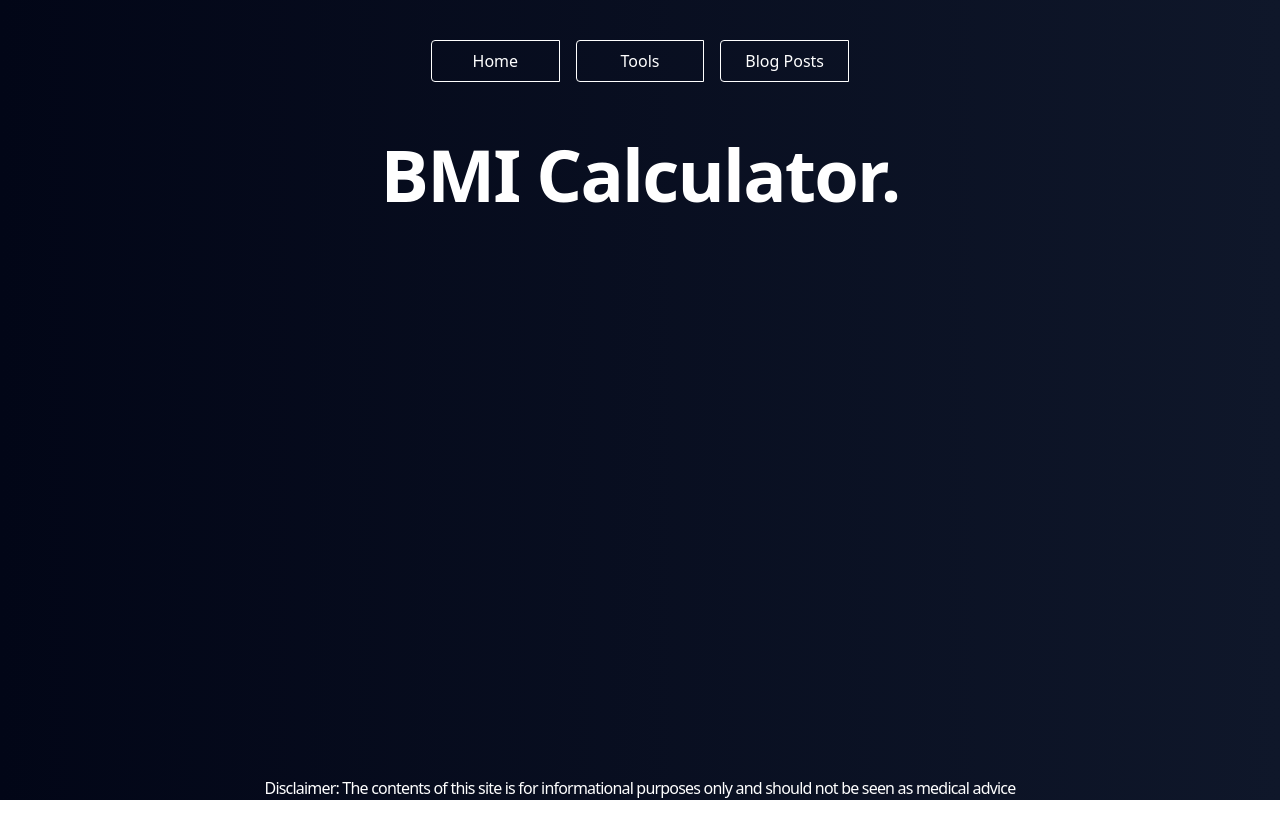
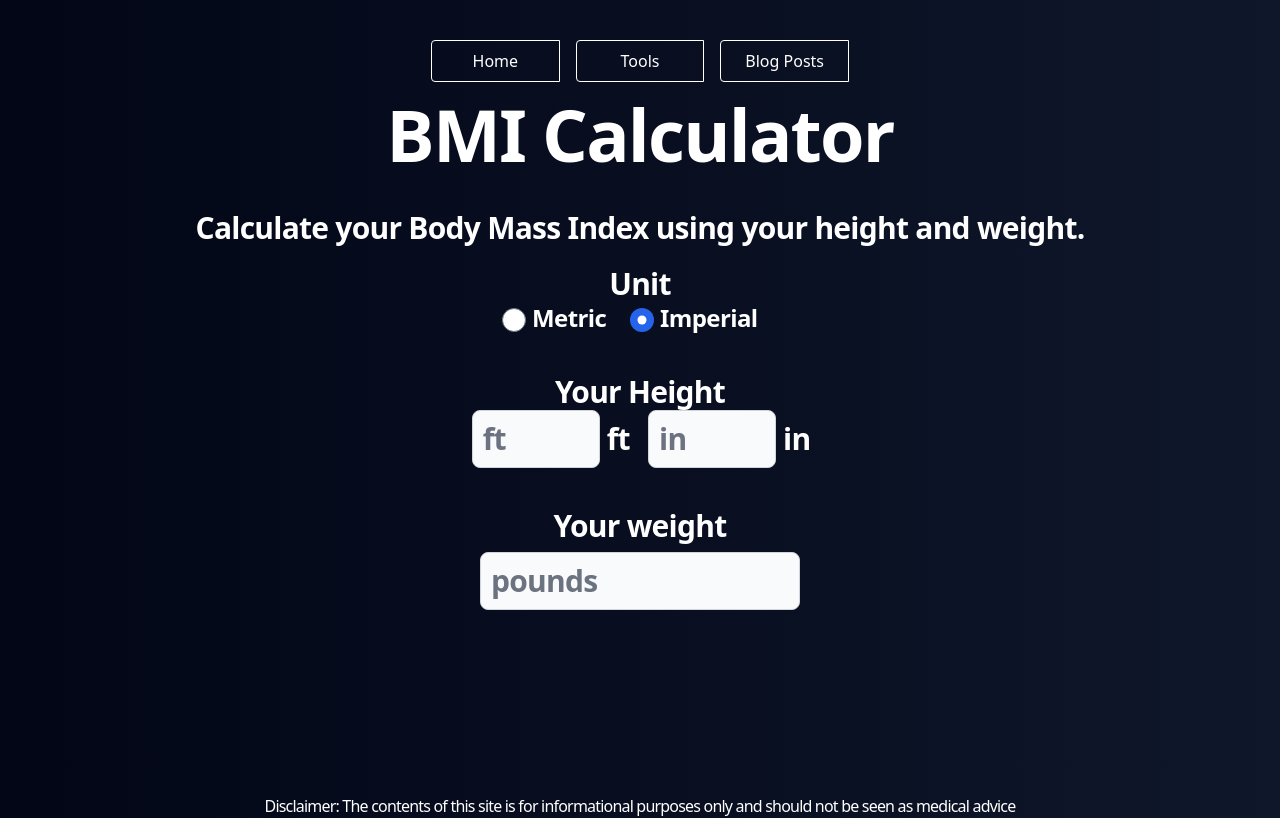
Before and after one commit to jeppzone/jeppzonelifestyle, a SvelteKit app: page /tools/bmi-calculator in a window 1280 px wide. Built offline with nearby package versions, Linux system fonts and the light colour scheme; a web font is replaced by a local one.

Commit message:
Add BMI Calculator

```diff
--- a/src/routes/tools/bmi-calculator/+page.svelte
+++ b/src/routes/tools/bmi-calculator/+page.svelte
@@ -1,8 +1,217 @@
 <script>
-	/** @type {import('./$types').PageData} */
-	export let data;
+	/**
+	 * @type {number}
+	 */
+	let heightCm;
+	/**
+	 * @type {number}
+	 */
+	let heightFt;
+	/**
+	 * @type {number}
+	 */
+	let heightIn;
+	/**
+	 * @type {number}
+	 */
+	let weightKg;
+	/**
+	 * @type {number}
+	 */
+	let weightPounds;
+	let unit = 'imperial';
+	$: showResult =
+		(!isNaN(weightKg) && !isNaN(heightCm)) ||
+		(!isNaN(weightPounds) && !isNaN(heightFt) && !isNaN(heightIn));
+	$: calculatedBmi =
+		unit === 'metric'
+			? +weightKg / Math.pow(+heightCm / 100, 2)
+			: toKg(weightPounds) / Math.pow(toCm(heightFt, heightIn) / 100, 2);
+
+	/**
+	 * @param {{ currentTarget: { value: string; }; }} event
+	 */
+	function onChangeUnit(event) {
+		unit = event.currentTarget.value;
+		if (unit === 'metric') {
+			if (heightFt && heightIn) {
+				heightCm = toCm(heightFt, heightIn);
+			}
+			if (weightPounds) {
+				weightKg = toKg(weightPounds);
+			}
+		} else if (unit === 'imperial') {
+			if (heightCm) {
+				const feetAndInches = toFeet(heightCm);
+				heightFt = feetAndInches.feet;
+				heightIn = feetAndInches.inches;
+			}
+			if (weightKg) {
+				weightPounds = toPounds(weightKg);
+			}
+		}
+	}
+	/**
+	 * @param {number} cm
+	 */
+	function toFeet(cm) {
+		var realFeet = (cm * 0.3937) / 12;
+		var feet = Math.floor(realFeet);
+		var inches = Math.round((realFeet - feet) * 12);
+		return { feet: feet, inches: inches };
+	}
+
+	/**
+	 * @param {number} feet
+	 * @param {number} inches
+	 */
+	function toCm(feet, inches) {
+		const totalInches = feet * 12 + +inches;
+		const centimeters = Math.round(totalInches * 2.54);
+		return centimeters;
+	}
+
+	/**
+	 * @param {number} pounds
+	 */
+	function toKg(pounds) {
+		// 1 pound is approximately equal to 0.45359237 kilograms
+		return parseFloat((pounds * 0.45359237).toFixed(1));
+	}
+
+	/**
+	 * @param {number} kg
+	 */
+	function toPounds(kg) {
+		// 1 kilogram is approximately equal to 2.20462262 pounds
+		return parseFloat((kg * 2.20462262).toFixed(1));
+	}
 </script>
 
-<h1 class="md:text-7xl sm:text-5xl xs:text-5xl text-center tracking-tight font-bold pt-10">
-	BMI Calculator.
-</h1>
+<svelte:head>
+	<title>BMI Calculator: Calculating your Body Mass Index</title>
+	<meta name="description" content="A calucaltor that calculates your Body Mass Index (BMI)" />
+</svelte:head>
+
+<section>
+	<h1 class="md:text-7xl sm:text-5xl xs:text-5xl text-center tracking-tight font-bold">
+		BMI Calculator
+	</h1>
+	<h2 class="text-3xl pt-10 text-center tracking-tight font-bold">
+		Calculate your Body Mass Index using your height and weight.
+	</h2>
+
+	<div class="pt-5">
+		<h3 class="text-3xl text-center tracking-tight font-bold">Unit</h3>
+		<label class="text-3xl font-bold tracking-tight text-white xs:text-xl sm:text-2xl">
+			<input
+				checked={unit === 'metric'}
+				on:change={onChangeUnit}
+				type="radio"
+				name="unit"
+				value="metric"
+				class="w-6 h-6 text-blue-600 focus:ring-blue-500"
+			/>
+			Metric
+		</label>
+		<label class="text-3xl font-bold tracking-tight text-white p-5 xs:text-xl sm:text-2xl">
+			<input
+				checked={unit === 'imperial'}
+				on:change={onChangeUnit}
+				type="radio"
+				name="unit"
+				value="imperial"
+				class="w-6 h-6 text-blue-600 focus:ring-blue-500"
+			/>
+			Imperial
+		</label>
+	</div>
+	<div class="text-center pt-10">
+		{#if unit === 'metric'}
+			<label class="font-extrabold tracking-tight text-white xs:text-2xl sm:text-3xl">
+				Your Height
+				<input
+					bind:value={heightCm}
+					placeholder="cm"
+					class="w-80 text-3xl bg-gray-50 border border-gray-300 text-gray-900 rounded-lg block p-2.5 dark:bg-gray-700 dark:border-gray-600 dark:placeholder-gray-400 dark:text-white"
+				/>
+			</label>
+		{:else if unit === 'imperial'}
+			<label class="font-extrabold tracking-tight text-white xs:text-2xl sm:text-3xl text-center">
+				Your Height
+				<div class="grid grid-cols-2 gap-4">
+					<div>
+						<input
+							bind:value={heightFt}
+							placeholder="ft"
+							class="w-32 text-3xl bg-gray-50 border border-gray-300 text-gray-900 rounded-lg p-2.5 dark:bg-gray-700 dark:border-gray-600 dark:placeholder-gray-400 dark:text-white"
+						/>
+						<span class="w-8">ft</span>
+					</div>
+					<div>
+						<input
+							bind:value={heightIn}
+							placeholder="in"
+							class="w-32 text-3xl bg-gray-50 border border-gray-300 text-gray-900 rounded-lg p-2.5 dark:bg-gray-700 dark:border-gray-600 dark:placeholder-gray-400 dark:text-white"
+						/>
+						<span class="w-8">in</span>
+					</div>
+				</div>
+			</label>
+		{/if}
+	</div>
+	<div class="text-center pt-10">
+		{#if unit === 'metric'}
+			<label class="font-extrabold tracking-tight text-white xs:text-2xl sm:text-3xl">
+				Your weight
+				<input
+					bind:value={weightKg}
+					placeholder="kg"
+					class="w-80 text-3xl bg-gray-50 border border-gray-300 text-gray-900 rounded-lg block p-2.5 dark:bg-gray-700 dark:border-gray-600 dark:placeholder-gray-400 dark:text-white"
+				/>
+			</label>
+		{:else if unit === 'imperial'}
+			<label class="font-extrabold tracking-tight text-white xs:text-2xl sm:text-3xl text-center">
+				Your weight
+				<div class="grid pt-2">
+					<div>
+						<input
+							bind:value={weightPounds}
+							placeholder="pounds"
+							class="w-80 text-3xl bg-gray-50 border border-gray-300 text-gray-900 rounded-lg p-2.5 dark:bg-gray-700 dark:border-gray-600 dark:placeholder-gray-400 dark:text-white"
+						/>
+					</div>
+				</div></label
+			>
+		{/if}
+	</div>
+
+	<div class="p-5 text-white flex flex-col min-h-32">
+		{#if showResult}
+			<div>
+				<span class="font-extrabold xs:text-3xl md:text-7xl sm:text-5xl"
+					>{calculatedBmi.toFixed(1)}</span
+				>
+			</div>
+		{/if}
+	</div>
+</section>
+
+<style>
+	section {
+		display: flex;
+		flex-direction: column;
+		justify-content: center;
+		align-items: center;
+		flex: 0.1;
+	}
+
+	input[type='radio'] {
+		outline: none;
+		box-shadow: none;
+	}
+
+	h1 {
+		width: 100%;
+	}
+</style>
--- a/src/routes/tools/child-height-calculator/+page.svelte
+++ b/src/routes/tools/child-height-calculator/+page.svelte
@@ -24,7 +24,7 @@
 	 * @type {number}
 	 */
 	let momLengthIn;
-	let unit = 'imperial';
+	let unit = 'metric';
 	$: showResult =
 		((momLengthCm && dadLengthCm) || (momLengthFt && momLengthIn && dadLengthFt && dadLengthIn)) &&
 		selected !== '';
```
